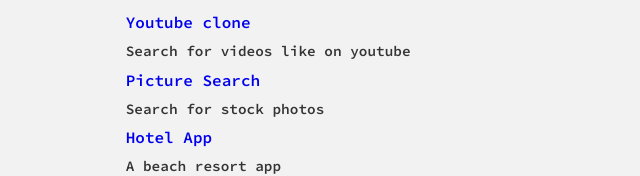
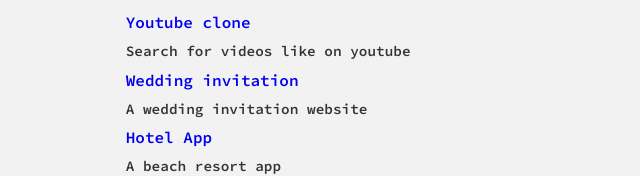
Before and after one commit to superv2018/portfolio-website, a React (Create React App) app: page / in a window 1280 px wide. Shown: the part 197-373 px from the top of the page, without its empty margins (319-959 px from the left). Built offline with nearby package versions, Linux system fonts and the light colour scheme.

Commit message:
fixed broken link

```diff
--- a/src/components/ProjectList.js
+++ b/src/components/ProjectList.js
@@ -1,29 +1,32 @@
 import ProjectDetail from './ProjectDetail';
 import './ProjectList.css'
 
-const projects = [{
+const projects = [
+  {
     id: 1,
-    name: 'Youtube clone',
-    description: 'Search for videos like on youtube',
-    link: 'https://youtube-clone-drab-zeta.vercel.app/',
-},
-{   id: 2,
-    name: 'Picture Search',
-    description: 'Search for stock photos',
-    link: 'hello',
-},
-{
+    name: "Youtube clone",
+    description: "Search for videos like on youtube",
+    link: "https://youtube-clone-drab-zeta.vercel.app/",
+  },
+  {
+    id: 2,
+    name: "Wedding invitation",
+    description: "A wedding invitation website",
+    link: "https://www.alovestory.xyz",
+  },
+  {
     id: 3,
-    name: 'Hotel App',
-    description: 'A beach resort app',
-    link: 'https://hotel-beach-app.netlify.app/',
-},
-{
+    name: "Hotel App",
+    description: "A beach resort app",
+    link: "https://hotel-beach-app.netlify.app/",
+  },
+  {
     id: 4,
-    name: 'Todo List',
-    description: 'A Todo app',
-    link: 'https://victor-todoapp.netlify.app/',
-}]
+    name: "Todo List",
+    description: "A Todo app",
+    link: "https://victor-todoapp.netlify.app/",
+  },
+];
 
 const ProjectList = () => {
     return (
```
Also changed, not shown: 1 other file (tests, documents, lock files or other folders).
